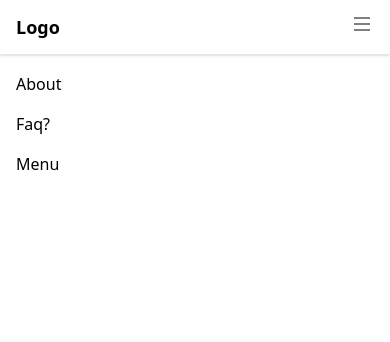
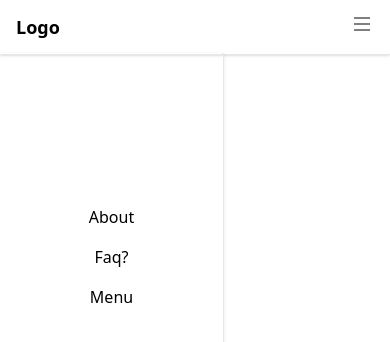
Before and after one commit to justizha/SIMRS, a website: page index.html in a window 390 px wide. Both pictures are taken after a click on the button 362 px from the left and 24 px from the top of the page. Shown: the top 342 px of the page. Drawn offline with Linux system fonts and the light colour scheme.

Commit message:
basic layout

```diff
--- a/index.html
+++ b/index.html
@@ -18,7 +18,7 @@
                 <li>Menu</li>
             </ul>
             <div class="md:hidden">
-                <button id="mobileMenuButton" class="">
+                <button id="MobileMenuBtn" class="">
                     <svg class="w-6 h-6" fill="none" stroke="currentColor" viewBox="0 0 24 24"
                         xmlns="http://www.w3.org/2000/svg">
                         <path strokeLinecap="round" strokeLinejoin="round" strokeWidth="2" d="M4 6h16M4 12h16M4 18h16">
@@ -28,9 +28,9 @@
             </div>
         </div>
     </nav>
-    <div class="md:hidden fixed top-12 left-0 h-full w-56 z-10 transform -translate-x-full transition-transform duration-300 ease-in-out"
-        id="mobileMenu">
-        <ul class="list-none  p-4 ">
+    <div class="md:hidden fixed top-[53px] shadow left-0 h-full w-56 z-10 transform -translate-x-full transition-transform duration-300 ease-in-out border-r"
+        id="mobile-menu">
+        <ul class="list-none  p-4 flex items-center flex-col mt-32">
             <li class="block py-2 ">About</li>
             <li class="block py-2 ">Faq?</li>
             <li class="block py-2 ">Menu</li>
@@ -38,11 +38,11 @@
     </div>
 </body>
 <script>
-    const mobileMenuButton = document.getElementById("mobileMenuButton");
-    const mobileMenu = document.getElementById("mobileMenu");
+    const mobileMenuBtn = document.getElementById("MobileMenuBtn");
+    const mobile = document.getElementById("mobile-menu");
 
-    mobileMenuButton.addEventListener("click", () => {
-        mobileMenu.classList.toggle("translate-x-0");
+    mobileMenuBtn.addEventListener("click", () => {
+        mobile.classList.toggle("translate-x-0");
     });
 
 </script>
```
Also changed, not shown: dist/output.css.
